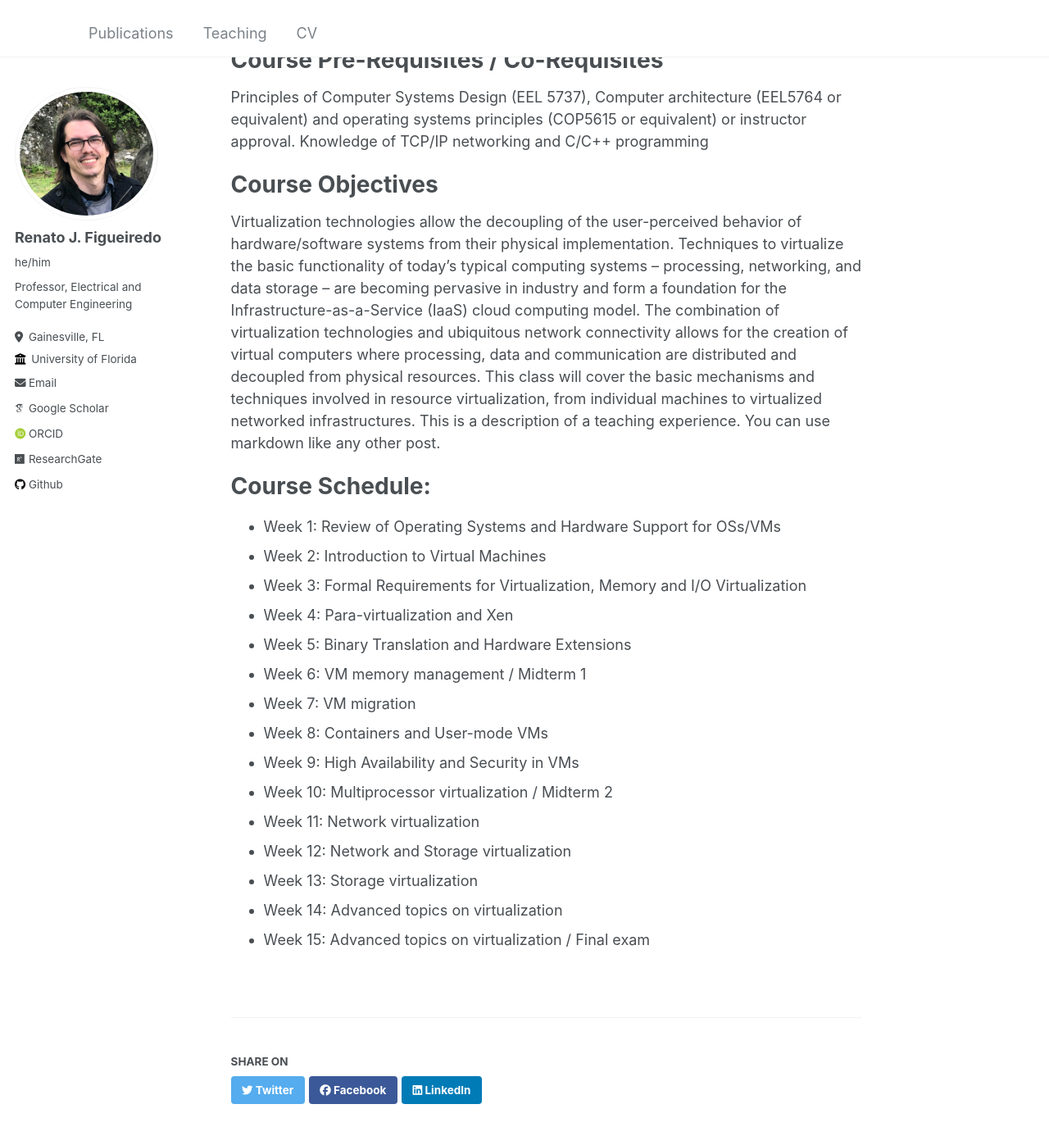
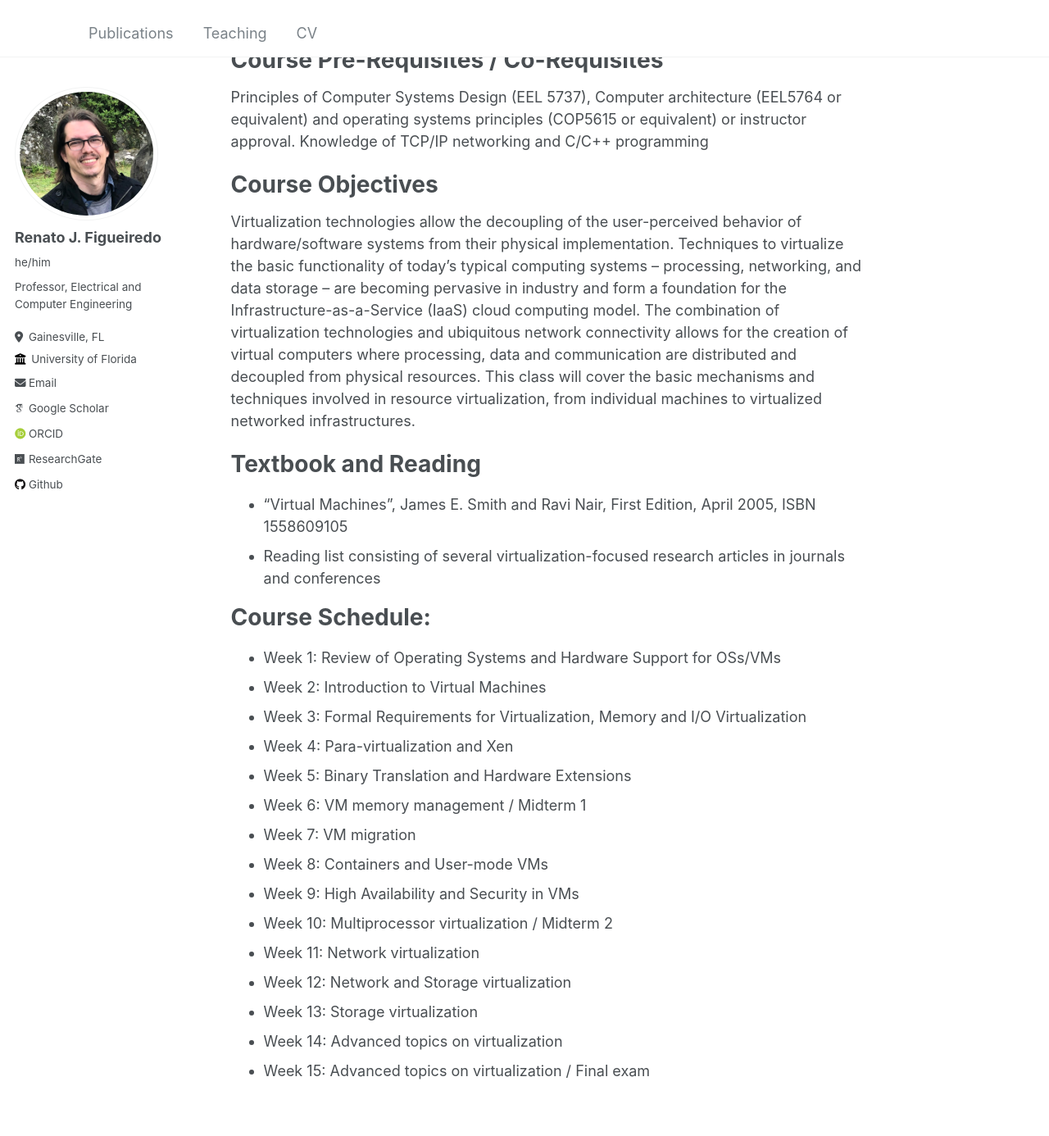
Before and after one commit to renatof/renatof.github.io, a Jekyll site: the page built from _teaching/eel6892.md, in a window 1280 px wide and 1400 px high, scrolled down 325 px. Shown: the top 1386 px of the window at 82% size. Built offline with Jekyll 4.4.1, drawn with Linux system fonts in a browser that asks for light colours; some web fonts are replaced.

Commit message:
added PoCSD

```diff
--- a/_teaching/eel6892.md
+++ b/_teaching/eel6892.md
@@ -19,7 +19,11 @@ Principles of Computer Systems Design (EEL 5737), Computer architecture (EEL5764
 Course Objectives
 ======
 Virtualization technologies allow the decoupling of the user-perceived behavior of hardware/software systems from their physical implementation. Techniques to virtualize the basic functionality of today’s typical computing systems – processing, networking, and data storage – are becoming pervasive in industry and form a foundation for the Infrastructure-as-a-Service (IaaS) cloud computing model. The combination of virtualization technologies and ubiquitous network connectivity allows for the creation of virtual computers where processing, data and communication are distributed and decoupled from physical resources. This class will cover the basic mechanisms and techniques involved in resource virtualization, from individual machines to virtualized networked infrastructures.
-This is a description of a teaching experience. You can use markdown like any other post.
+
+Textbook and Reading
+======
+* “Virtual Machines”, James E. Smith and Ravi Nair, First Edition, April 2005, ISBN 1558609105
+* Reading list consisting of several virtualization-focused research articles in journals and conferences
 
 Course Schedule:
 ======
```
Also changed, not shown: _teaching/eel5737.md (added, +44 -0 lines).
